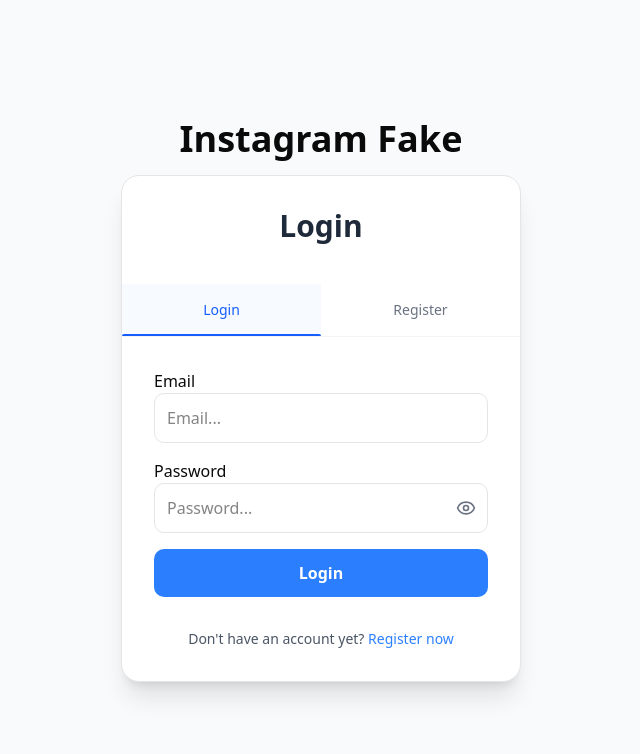
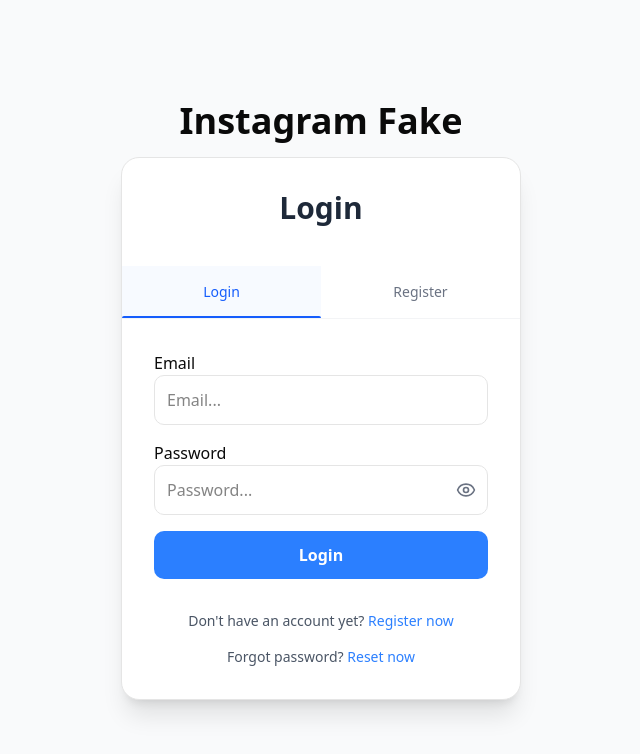
Before and after one commit to lequangtrungf8k16/final-react, a React (Vite) app: page /login in a window 1280 px wide. Shown: the top 754 px of the page, without its empty margins (319-959 px from the left). Built offline with nearby package versions, Linux system fonts and the light colour scheme; no server answers.

Commit message:
Nộp final-react lần 18

```diff
--- a/src/components/auth/AuthWrapper.tsx
+++ b/src/components/auth/AuthWrapper.tsx
@@ -15,6 +15,7 @@
   const location = useLocation();
   const isLogin = location.pathname === "/login";
   const isRegister = location.pathname === "/register";
+  const isForgetPassword = location.pathname === "/forgot-password";
 
   return (
     <div className="flex flex-col gap-4 justify-center items-center min-h-screen px4 bg-gray-50 dark:bg-black">
--- a/src/components/auth/LoginForm.tsx
+++ b/src/components/auth/LoginForm.tsx
@@ -23,11 +23,13 @@
   defaultValues?: LoginPayload;
   rootError?: string | null;
   onRegister?: () => void;
+  onForgotPassword?: () => void;
 }
 
 export default function LoginForm({
   onSubmit,
   onRegister,
+  onForgotPassword,
   isLoading,
   defaultValues,
   rootError,
@@ -71,9 +73,7 @@
           placeholder="Email..."
         />
         {errors.email && (
-                    <p className="text-red-500 text-sm mt-1">
-                        {errors.email.message}
-                    </p>
+          <p className="text-red-500 text-sm mt-1">{errors.email.message}</p>
         )}
       </div>
 
@@ -91,17 +91,11 @@
             onClick={() => setShowPassword(!showPassword)}
             className="absolute right-3 top-1/2 -translate-y-1/2 text-gray-500 cursor-pointer hover:text-gray-700 select-none"
           >
-                        {showPassword ? (
-                            <EyeOff size={20} />
-                        ) : (
-                            <Eye size={20} />
-                        )}
+            {showPassword ? <EyeOff size={20} /> : <Eye size={20} />}
           </button>
         </div>
         {errors.password && (
-                    <p className="text-red-500 text-sm mt-1">
-                        {errors.password.message}
-                    </p>
+          <p className="text-red-500 text-sm mt-1">{errors.password.message}</p>
         )}
       </div>
 
@@ -125,6 +119,18 @@
           </button>
         </p>
       </div>
+      <div className="text-center mt-4">
+        <p className="text-gray-600 text-sm">
+          Forgot password?{" "}
+          <button
+            type="button"
+            onClick={onForgotPassword}
+            className="text-blue-500 dark:text-white font-medium hover:underline cursor-pointer select-none"
+          >
+            Reset now
+          </button>
+        </p>
+      </div>
     </form>
   );
 }
--- a/src/pages/LoginPage.tsx
+++ b/src/pages/LoginPage.tsx
@@ -58,6 +58,10 @@
     navigate("/register");
   };
 
+  const goToForgotPassword = () => {
+    navigate("/forgot-password");
+  };
+
   return (
     <AuthWrapper title="Login" subTitle="">
       <LoginForm
@@ -66,6 +70,7 @@
         defaultValues={initialData}
         rootError={error}
         onRegister={handleNavigateToRegister}
+        onForgotPassword={goToForgotPassword}
       />
     </AuthWrapper>
   );
--- a/src/pages/RegisterPage.tsx
+++ b/src/pages/RegisterPage.tsx
@@ -1,7 +1,6 @@
 import AuthWrapper from "@/components/auth/AuthWrapper";
 import { useAppDispatch, useAppSelector } from "@/store/hooks";
 import { registerUser } from "@/store/slices/authSlice";
-import type { RegisterPayload } from "@/types";
 import { zodResolver } from "@hookform/resolvers/zod";
 import { ArrowRight, Eye, EyeOff, Mail } from "lucide-react";
 import { useState } from "react";
```
Lines whose indentation alone changed are shown as unchanged.
